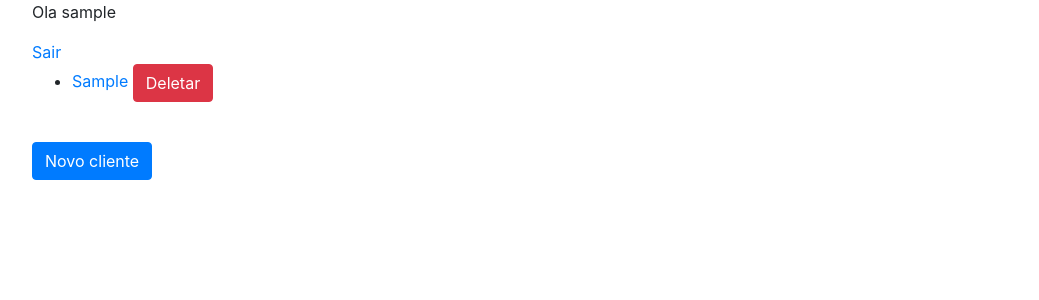
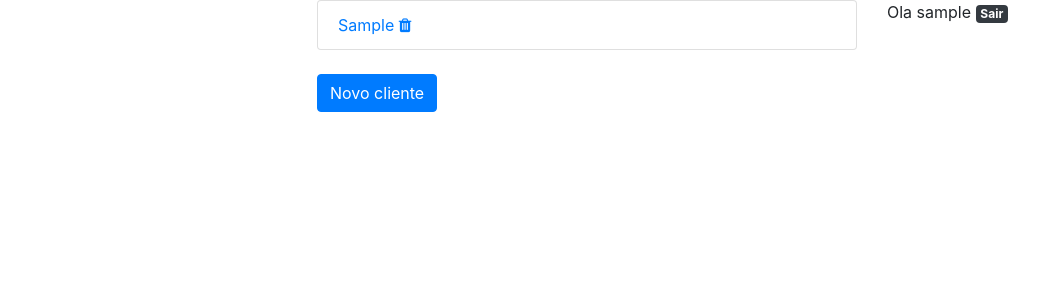
Before and after one commit to Gpzim98/gestao_clientes, a Django app: page /clientes/list/ in a window 1280 px wide. Shown: the top 300 px of the page, without its empty margins (53-1092 px from the left). Run offline with Django 3.2, Linux system fonts and the light colour scheme; a user stored in the database is signed in; tables that the repository leaves empty hold one stand-in row (values such as "Sample post"); some libraries are stand-ins or nearby versions.

Commit message:
More updates with bootstrap

```diff
--- a/clientes/templates/person.html
+++ b/clientes/templates/person.html
@@ -5,17 +5,19 @@
 
 {% block main %}
 
-    {% if user.is_authenticated %}
-        <p>Ola {{user.username }} </p>
-        <a href="{% url 'logout' %}">Sair</a>
-    {% endif %}
+    <div class="row">
+        <div class="col">
 
-    <ul>
+        </div>
+
+        <div class="col-6">
+            <ul class="list-group">
                 {% for person in persons %}
-
-            <li>
+                    <li class="list-group-item">
                         <a href="{% url 'persons_update' person.id %}">{{ person.first_name }}</a>
-                <a href="{% url 'persons_delete' person.id %}" class="btn btn-danger">Deletar</a>
+                        <a href="{% url 'persons_delete' person.id %}" class="testesss">
+                            <i class="fa fa-trash" aria-hidden="true"></i>
+                        </a>
                     </li>
 
                 {% endfor %}
@@ -25,5 +27,16 @@
 
             <a href="{% url 'person_new' %}" class="btn btn-primary"> Novo cliente</a>
 
+        </div>
+
+        <div class="col">
+            {% if user.is_authenticated %}
+                <p>Ola {{user.username }} <a href="{% url 'logout' %}"><span class="badge badge-dark">Sair</span>
+</a></p>
+
+            {% endif %}
+        </div>
+    </div>
+
 
 {% endblock %}
--- a/templates/base.html
+++ b/templates/base.html
@@ -1,3 +1,4 @@
+{% load static %}
 <!doctype html>
 <html lang="en">
 <head>
@@ -6,6 +7,7 @@
           content="width=device-width, user-scalable=no, initial-scale=1.0, maximum-scale=1.0, minimum-scale=1.0">
     <meta http-equiv="X-UA-Compatible" content="ie=edge">
     <link rel="stylesheet" href="https://maxcdn.bootstrapcdn.com/bootstrap/4.0.0/css/bootstrap.min.css">
+    <link rel="stylesheet" href="https://maxcdn.bootstrapcdn.com/font-awesome/4.7.0/css/font-awesome.min.css">
     <title>{% block title %}{% endblock %}</title>
 </head>
 <body>
--- a/templates/registration/login.html
+++ b/templates/registration/login.html
@@ -1,4 +1,5 @@
 {% extends 'base.html' %}
+{% load bootstrap %}
 
 
 {% block title %} Pagina de login {% endblock %}
@@ -8,7 +9,7 @@
     <h2>Login</h2>
     <form method="post">
         {% csrf_token %}
-        {{ form.as_p }}
+        {{ form|bootstrap }}
         <button type="submit" class="btn btn-info">Login</button>
     </form>
 
```
Also changed, not shown: home/templates/home.html (+16 -7 lines). Lines whose indentation alone changed are shown as unchanged.
